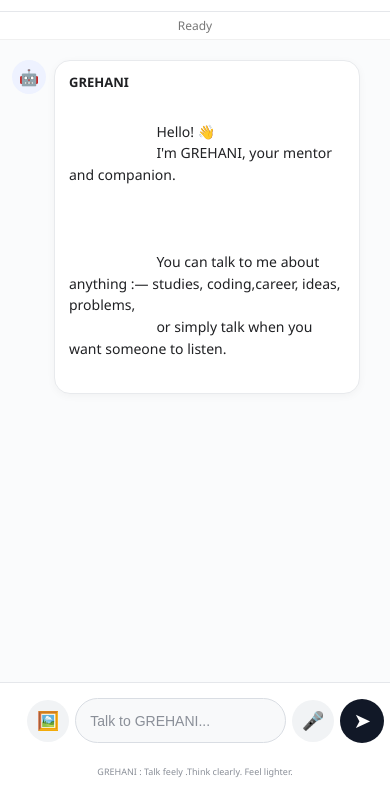
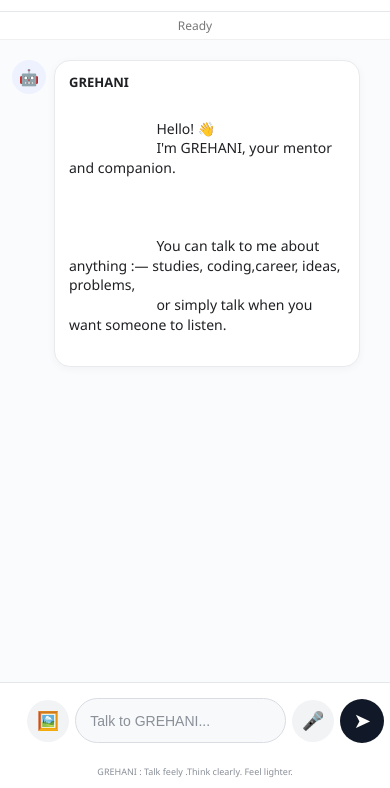
Before and after one commit to SONAL-THAKUR163/GREHANI, a plain HTML site: page index.html in a window 390 px wide. Shown: the part 56-844 px from the top of the page. Drawn offline with Linux system fonts and the light colour scheme.

Commit message:
update mobile layout and greeni voice

```diff
--- a/AI_Agent.css
+++ b/AI_Agent.css
@@ -161,7 +161,7 @@ body {
 }
 .message-content {
     max-width: 720px;
-    padding: 15px 18px;
+    padding: 9px 12px;
     border-radius: 16px;
     background: #ffffff;
     border: 1px solid #e8eaed;
@@ -362,7 +362,7 @@ body.dark-mode .image-preview-container {
     .message {
         max-width: 95%;
         gap: 8px;
-        margin-bottom: 18px;
+        margin-bottom: 10px;
     }
     .avatar {
         width: 34px;
@@ -375,7 +375,7 @@ body.dark-mode .image-preview-container {
     }
     .message-content p {
         font-size: 14px;
-        line-height: 1.55;
+        line-height: 1.4;
     }
     .input-area {
         padding: 11px 10 px 7px;
--- a/AI_Agent.js
+++ b/AI_Agent.js
@@ -508,7 +508,7 @@ function speakAnswer(text) {
     // Natural voice
 
     voice.rate =
-        1.08;
+        1.04;
     voice.pitch =
         1.2;
 
```
